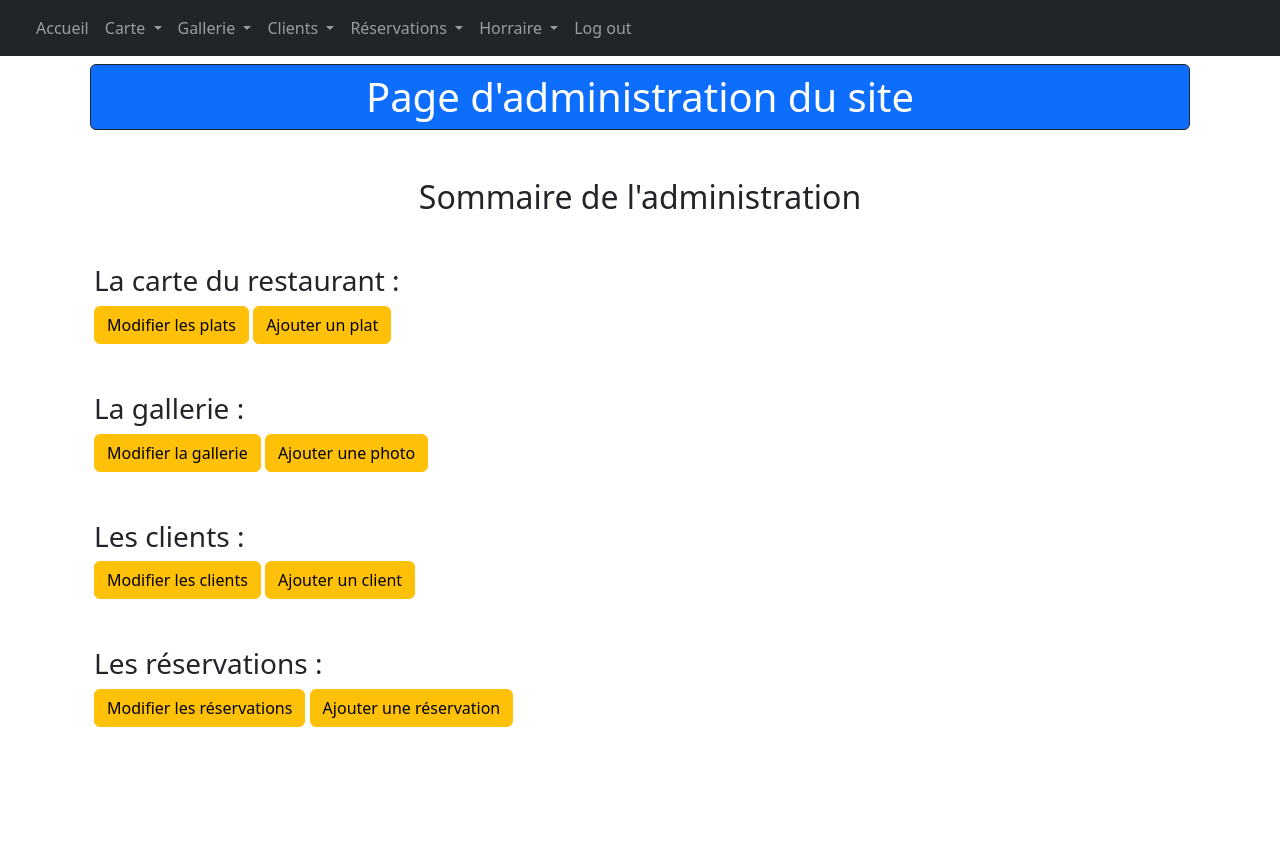
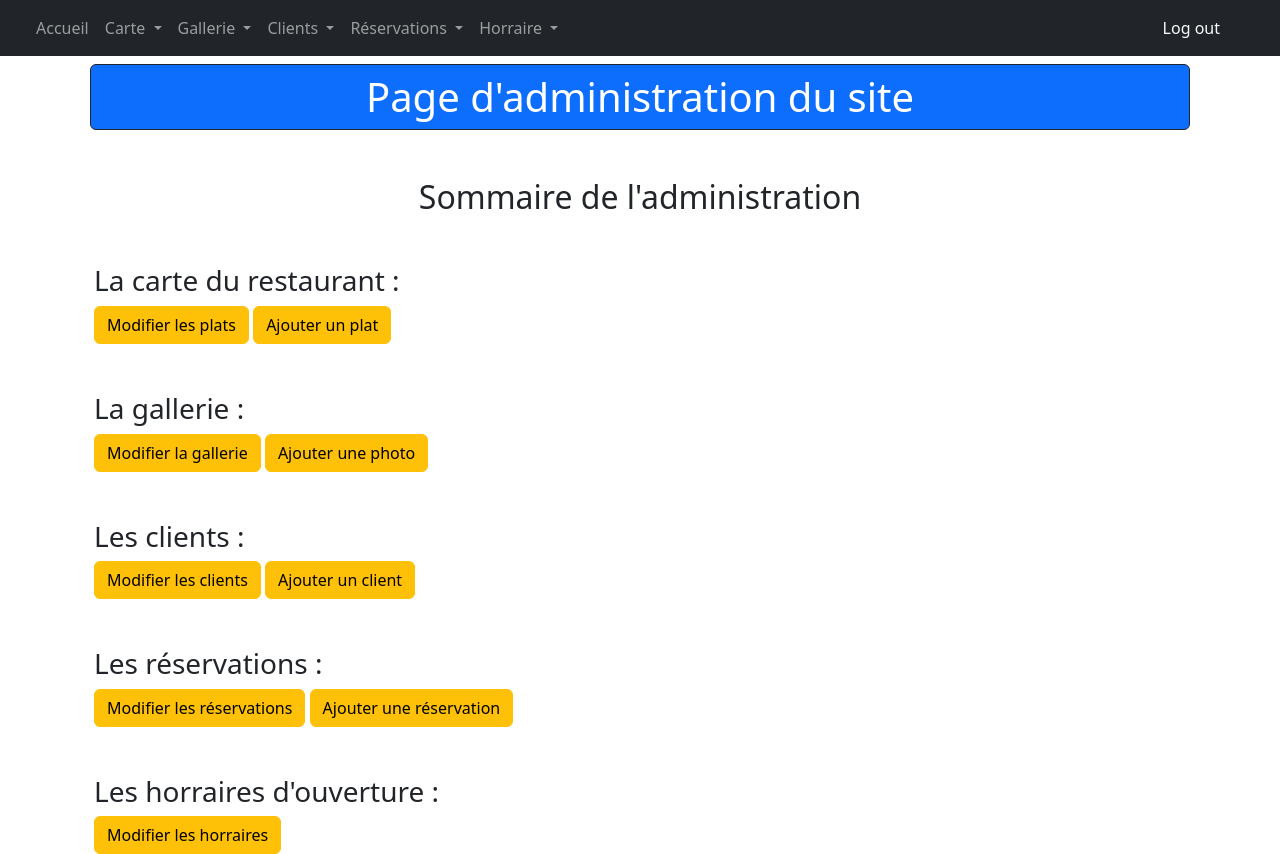
Before and after one commit to CodeByEnzo/Back-quai-antique, a PHP site: template views/homeAdmin.view.php in a window 1280 px wide. Before the commit the page ends 727 px from the top, so only its background shows below. Run offline with PHP 8.4, Linux system fonts and the light colour scheme; the template is opened without the code that fills it, so the values that code supplies are empty; some libraries are stand-ins or nearby versions.

Commit message:
added url button for hours page

```diff
--- a/views/commons/menu.php
+++ b/views/commons/menu.php
@@ -6,10 +6,10 @@
             <span class="navbar-toggler-icon"></span>
         </button>
         <div class="collapse navbar-collapse" id="navbarNav">
-            <ul class="navbar-nav text-center">
+            <ul class="navbar-nav text-center me-auto">
                 <?php if (!security::verifAccessSession()) : ?>
                     <li class="nav-item">
-                        <a class="nav-link active" aria-current="page" href="<?= URL ?>back/login">Login</a>
+                        <a class="nav-link active me-0" aria-current="page" href="<?= URL ?>back/login">Login</a>
                     </li>
                 <?php else : ?>
                     <li class="nav-item">
@@ -59,12 +59,13 @@
                             <li><a class="dropdown-item" href="<?= URL ?>back/hours/visualisation">Modifier</a></li>
                         </ul>
                     </li>
-                    <li class="nav-item">
-                        <a class="nav-link" href="<?= URL ?>back/logout">Log out</a>
-                    </li>
+            </ul>
+            <span class="nav-item text-light text-center me-5">
+                <a class="nav-link" href="<?= URL ?>back/logout">Log out</a>
+            </span>
 
-                <?php endif; ?>
-            </ul>
+
+        <?php endif; ?>
         </div>
     </div>
 </nav>
--- a/views/homeAdmin.view.php
+++ b/views/homeAdmin.view.php
@@ -45,7 +45,12 @@
             Ajouter une réservation
         </button>
     </a>
-
+    <h3 class="mt-5">Les horraires d'ouverture :</h3>
+    <a class="mt-3 text-decoration-none" href="<?= URL ?>back/hours/visualisation">
+        <button class="btn btn-warning">
+            Modifier les horraires
+        </button>
+    </a>
 
 
 </main>
```
